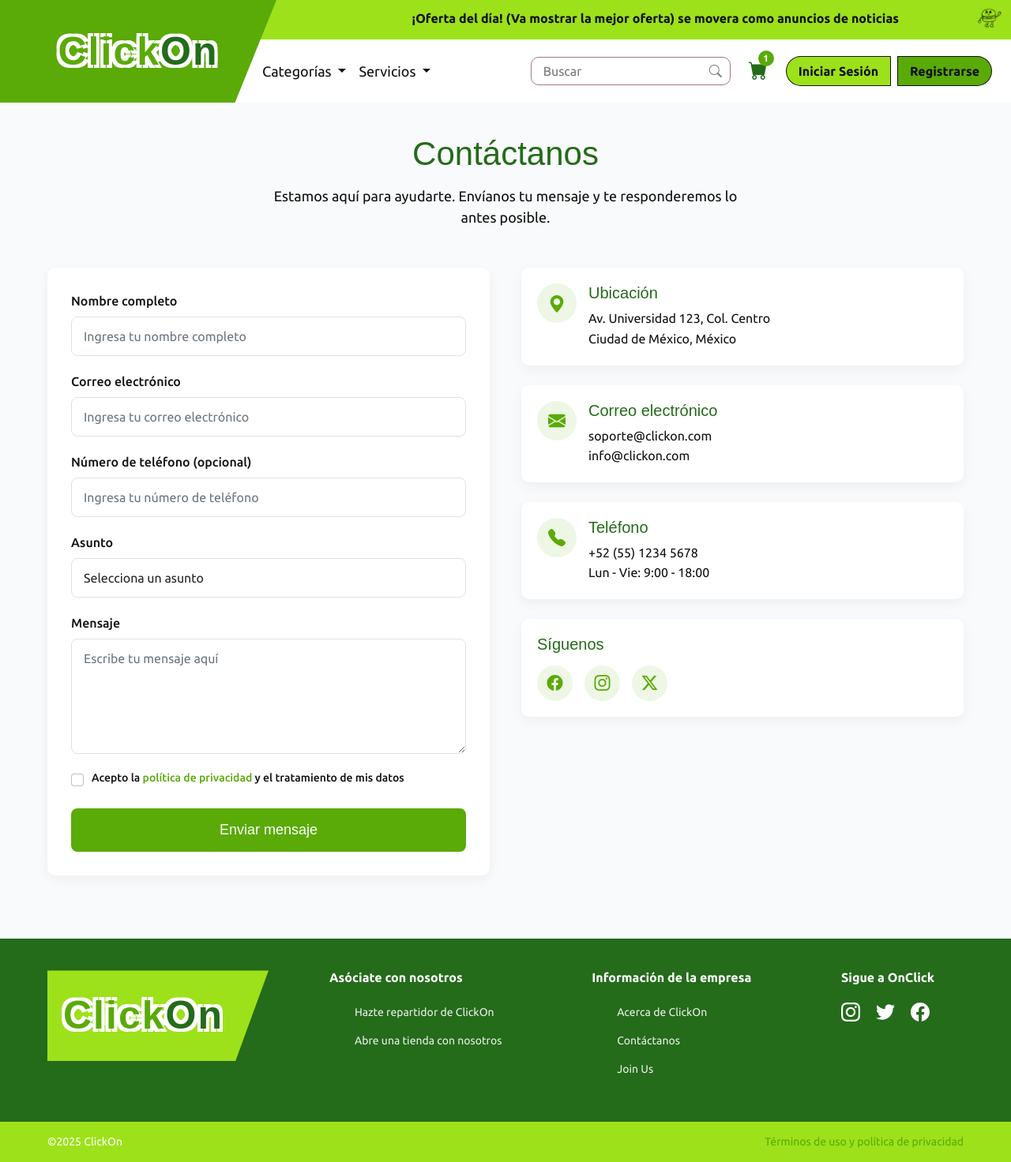
After one commit to JorgeGlzLlamas/ClickOn, a Django app: page /contacto/ in a window 1280 px wide. The commit adds this page. Shown: the whole page at 79% size. Run offline with Django 5.2, Linux system fonts and the light colour scheme; some web fonts are replaced.

Commit message:
Creacion del contactanos

```diff
--- /dev/null
+++ b/clickon/apps/core/templates/contacto.html
@@ -0,0 +1,106 @@
+{% extends "base/base.html" %}
+{% load static %}
+
+{% block title %} Contacto - ClickOn {% endblock %}
+
+{% block main_content %}
+<div class="contact-container">
+    <div class="contact-header">
+        <h1>Contáctanos</h1>
+        <p>Estamos aquí para ayudarte. Envíanos tu mensaje y te responderemos lo antes posible.</p>
+    </div>
+
+    <div class="contact-content">
+        <div class="contact-form-container">
+            <form class="contact-form">
+                <div class="form-group">
+                    <label for="name">Nombre completo</label>
+                    <input type="text" id="name" class="form-control" placeholder="Ingresa tu nombre completo" required>
+                </div>
+
+                <div class="form-group">
+                    <label for="email">Correo electrónico</label>
+                    <input type="email" id="email" class="form-control" placeholder="Ingresa tu correo electrónico" required>
+                </div>
+
+                <div class="form-group">
+                    <label for="phone">Número de teléfono (opcional)</label>
+                    <input type="tel" id="phone" class="form-control" placeholder="Ingresa tu número de teléfono">
+                </div>
+
+                <div class="form-group">
+                    <label for="subject">Asunto</label>
+                    <select id="subject" class="form-control" required>
+                        <option value="" disabled selected>Selecciona un asunto</option>
+                        <option value="soporte">Soporte técnico</option>
+                        <option value="sugerencia">Sugerencia</option>
+                        <option value="asociacion">Asociación comercial</option>
+                        <option value="otro">Otro</option>
+                    </select>
+                </div>
+
+                <div class="form-group">
+                    <label for="message">Mensaje</label>
+                    <textarea id="message" class="form-control" rows="5" placeholder="Escribe tu mensaje aquí" required></textarea>
+                </div>
+
+                <div class="form-group form-check">
+                    <input type="checkbox" class="form-check-input" id="privacy" required>
+                    <label class="form-check-label" for="privacy">
+                        Acepto la <a href="#" class="privacy-link">política de privacidad</a> y el tratamiento de mis datos
+                    </label>
+                </div>
+
+                <button type="submit" class="submit-btn">Enviar mensaje</button>
+            </form>
+        </div>
+
+        <div class="contact-info">
+            <div class="info-card">
+                <div class="info-icon">
+                    <i class="bi bi-geo-alt-fill"></i>
+                </div>
+                <div class="info-content">
+                    <h3>Ubicación</h3>
+                    <p>Av. Universidad 123, Col. Centro<br>Ciudad de México, México</p>
+                </div>
+            </div>
+
+            <div class="info-card">
+                <div class="info-icon">
+                    <i class="bi bi-envelope-fill"></i>
+                </div>
+                <div class="info-content">
+                    <h3>Correo electrónico</h3>
+                    <p>soporte@clickon.com<br>info@clickon.com</p>
+                </div>
+            </div>
+
+            <div class="info-card">
+                <div class="info-icon">
+                    <i class="bi bi-telephone-fill"></i>
+                </div>
+                <div class="info-content">
+                    <h3>Teléfono</h3>
+                    <p>+52 (55) 1234 5678<br>Lun - Vie: 9:00 - 18:00</p>
+                </div>
+            </div>
+
+            <div class="social-contact">
+                <h3>Síguenos</h3>
+                <div class="social-icons-contact">
+                    <a href="#" aria-label="Facebook">
+                        <i class="bi bi-facebook"></i>
+                    </a>
+                    <a href="#" aria-label="Instagram">
+                        <i class="bi bi-instagram"></i>
+                    </a>
+                    <a href="#" aria-label="Twitter">
+                        <i class="bi bi-twitter-x"></i>
+                    </a>
+                </div>
+            </div>
+        </div>
+    </div>
+</div>
+{% endblock %}
--- a/clickon/apps/core/urls.py
+++ b/clickon/apps/core/urls.py
@@ -10,4 +10,5 @@ urlpatterns = [
     path('inicio-sesion/', inicio.inicio_sesion, name="sesion"),
     path('registro/', inicio.registro, name="registro"),
     path('recuperar-contrasena/', inicio.recuperar_contrasena, name='recuperar_contrasena'),
+    path('contacto/', inicio.contacto, name='contacto')
 ]
--- a/clickon/apps/core/views/inicio.py
+++ b/clickon/apps/core/views/inicio.py
@@ -18,3 +18,6 @@ def registro(request):
 
 def recuperar_contrasena(request):
     return render(request, 'recuperar_contrasena.html')
+
+def contacto(request):
+    return render(request, 'contacto.html')
--- /dev/null
+++ b/clickon/static/css/contacto.css
@@ -0,0 +1,227 @@
+/* Contact Form Styles */
+.contact-container {
+    max-width: 1200px;
+    margin: 40px auto 80px;
+    padding: 0 20px;
+}
+
+.contact-header {
+    text-align: center;
+    margin-bottom: 50px;
+}
+
+.contact-header h1 {
+    font-family: var(--madimi-one);
+    color: var(--dark-green);
+    font-size: 42px;
+    margin-bottom: 15px;
+}
+
+.contact-header p {
+    font-family: var(--ubuntu);
+    color: var(--text);
+    font-size: 18px;
+    max-width: 600px;
+    margin: 0 auto;
+}
+
+.contact-content {
+    display: flex;
+    gap: 40px;
+    flex-wrap: wrap;
+}
+
+.contact-form-container {
+    flex: 1;
+    min-width: 300px;
+}
+
+.contact-form {
+    background-color: var(--white);
+    padding: 30px;
+    border-radius: 10px;
+    box-shadow: 0 5px 15px rgba(0, 0, 0, 0.05);
+}
+
+.form-group {
+    margin-bottom: 20px;
+}
+
+.form-group label {
+    display: block;
+    margin-bottom: 8px;
+    font-family: var(--ubuntu);
+    font-weight: 500;
+    color: var(--text);
+}
+
+.form-control {
+    width: 100%;
+    padding: 12px 15px;
+    border: 1px solid var(--gray-300);
+    border-radius: 8px;
+    font-family: var(--ubuntu);
+    font-size: 16px;
+    transition: all 0.3s ease;
+}
+
+.form-control:focus {
+    outline: none;
+    border-color: var(--primary-green);
+    box-shadow: 0 0 0 3px rgba(90, 170, 8, 0.2);
+}
+
+textarea.form-control {
+    resize: vertical;
+    min-height: 120px;
+}
+
+.form-check {
+    display: flex;
+    align-items: flex-start;
+}
+
+.form-check-input {
+    margin-top: 5px;
+    margin-right: 10px;
+}
+
+.form-check-label {
+    font-size: 14px;
+    line-height: 1.5;
+}
+
+.privacy-link {
+    color: var(--primary-green);
+    text-decoration: none;
+    transition: color 0.3s;
+}
+
+.privacy-link:hover {
+    color: var(--dark-green);
+    text-decoration: underline;
+}
+
+.submit-btn {
+    background-color: var(--primary-green);
+    color: var(--white);
+    border: none;
+    border-radius: 8px;
+    padding: 14px 28px;
+    font-family: var(--madimi-one);
+    font-size: 18px;
+    cursor: pointer;
+    transition: all 0.3s ease;
+    width: 100%;
+}
+
+.submit-btn:hover {
+    background-color: var(--dark-green);
+    transform: translateY(-2px);
+    box-shadow: 0 5px 15px rgba(36, 107, 26, 0.3);
+}
+
+.contact-info {
+    flex: 1;
+    min-width: 300px;
+    display: flex;
+    flex-direction: column;
+    gap: 25px;
+}
+
+.info-card {
+    background-color: var(--white);
+    padding: 20px;
+    border-radius: 10px;
+    box-shadow: 0 5px 15px rgba(0, 0, 0, 0.05);
+    display: flex;
+    align-items: flex-start;
+    gap: 15px;
+}
+
+.info-icon {
+    background-color: rgba(90, 170, 8, 0.1);
+    width: 50px;
+    height: 50px;
+    border-radius: 50%;
+    display: flex;
+    align-items: center;
+    justify-content: center;
+    color: var(--primary-green);
+    font-size: 22px;
+}
+
+.info-content h3 {
+    font-family: var(--madimi-one);
+    color: var(--dark-green);
+    margin: 0 0 8px 0;
+    font-size: 20px;
+}
+
+.info-content p {
+    margin: 0;
+    color: var(--text);
+    line-height: 1.6;
+}
+
+.social-contact {
+    background-color: var(--white);
+    padding: 20px;
+    border-radius: 10px;
+    box-shadow: 0 5px 15px rgba(0, 0, 0, 0.05);
+}
+
+.social-contact h3 {
+    font-family: var(--madimi-one);
+    color: var(--dark-green);
+    margin: 0 0 15px 0;
+    font-size: 20px;
+}
+
+.social-icons-contact {
+    display: flex;
+    gap: 15px;
+}
+
+.social-icons-contact a {
+    background-color: rgba(90, 170, 8, 0.1);
+    width: 45px;
+    height: 45px;
+    border-radius: 50%;
+    display: flex;
+    align-items: center;
+    justify-content: center;
+    color: var(--primary-green);
+    font-size: 20px;
+    transition: all 0.3s ease;
+}
+
+.social-icons-contact a:hover {
+    background-color: var(--primary-green);
+    color: var(--white);
+    transform: translateY(-3px);
+}
+
+/* Responsive styles */
+@media (max-width: 768px) {
+    .contact-content {
+        flex-direction: column;
+    }
+
+    .contact-header h1 {
+        font-size: 36px;
+    }
+
+    .contact-header p {
+        font-size: 16px;
+    }
+
+    .contact-form {
+        padding: 20px;
+    }
+
+    .submit-btn {
+        padding: 12px 24px;
+        font-size: 16px;
+    }
+}
--- a/clickon/templates/base/base.html
+++ b/clickon/templates/base/base.html
@@ -25,6 +25,7 @@
         <link rel="stylesheet" href="{% static 'css/base-media-lg.css' %}">
         <link rel="stylesheet" href="{% static 'css/base-media-md.css' %}">
         <link rel="stylesheet" href="{% static 'css/base-media-sm.css' %}">
+        <link rel="stylesheet" href="{% static 'css/contacto.css' %}">
     </head>
     <body>
 
```
Also changed, not shown: clickon/apps/core/views.py (added).
